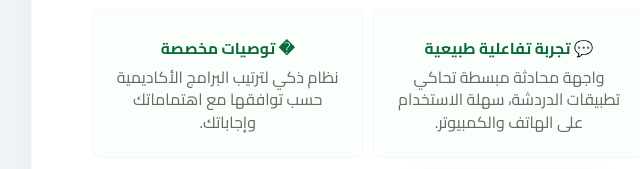
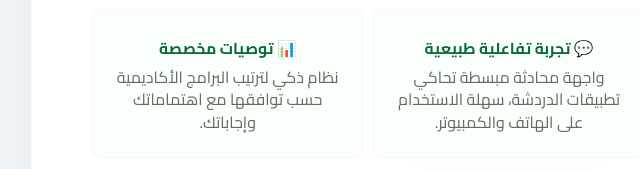
Before and after one commit to hamadaraburjela-dev/IUG2006, a plain HTML site: page advisor.html in a window 1280 px wide. Shown: the part 432-601 px from the top of the page, 131-771 px from the left. Drawn offline with nearby package versions, Linux system fonts and the light colour scheme.

Commit message:
تمام

```diff
--- a/advisor.html
+++ b/advisor.html
@@ -182,7 +182,7 @@
       <div class="features">
   <div class="feature"><h3>🎯 منهجية دقيقة</h3><p>الأسئلة مبنية على متطلبات واقعية ومهارات أساسية لكل مسار أكاديمي.</p></div>
   <div class="feature"><h3>💬 تجربة تفاعلية طبيعية</h3><p>واجهة محادثة مبسطة تحاكي تطبيقات الدردشة، سهلة الاستخدام على الهاتف والكمبيوتر.</p></div>
-  <div class="feature"><h3>� توصيات مخصصة</h3><p>نظام ذكي لترتيب البرامج الأكاديمية حسب توافقها مع اهتماماتك وإجاباتك.</p></div>
+  <div class="feature"><h3>📊 توصيات مخصصة</h3><p>نظام ذكي لترتيب البرامج الأكاديمية حسب توافقها مع اهتماماتك وإجاباتك.</p></div>
       </div>
       <div class="center">
   <button id="btnReady" class="btn primary">ابدأ التقييم الأكاديمي الآن</button>
```
